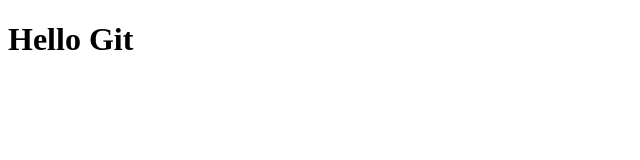
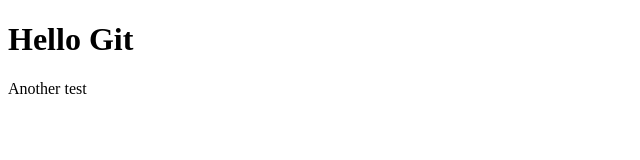
Before and after one commit to ericansah/mern-repo, a plain HTML site: page index.html in a window 1280 px wide. Shown: the full height of the page, 0-640 px from the left. Drawn offline with Linux system fonts and the light colour scheme.

Commit message:
Added another test

```diff
--- a/index.html
+++ b/index.html
@@ -8,5 +8,6 @@
 </head>
 <body>
     <div><h1>Hello Git</h1></div>
+    <p>Another test</p>
 </body>
 </html>
```
